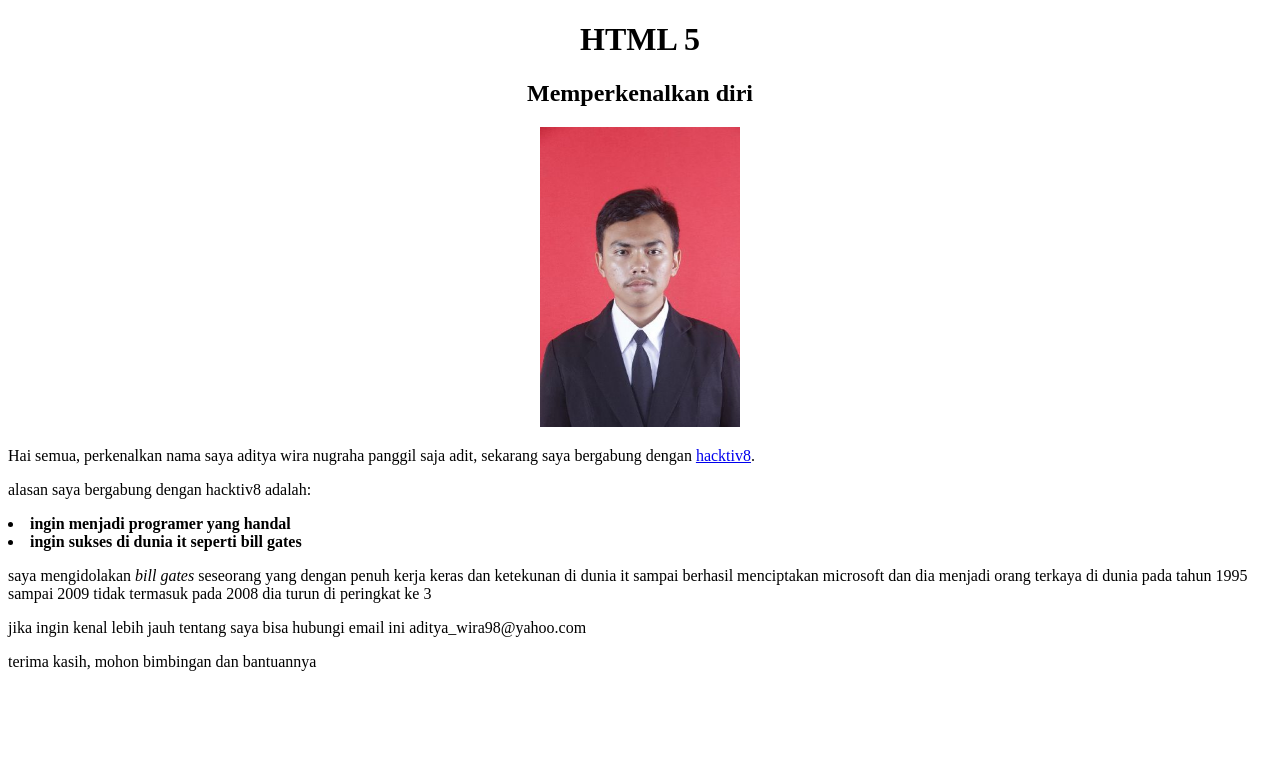
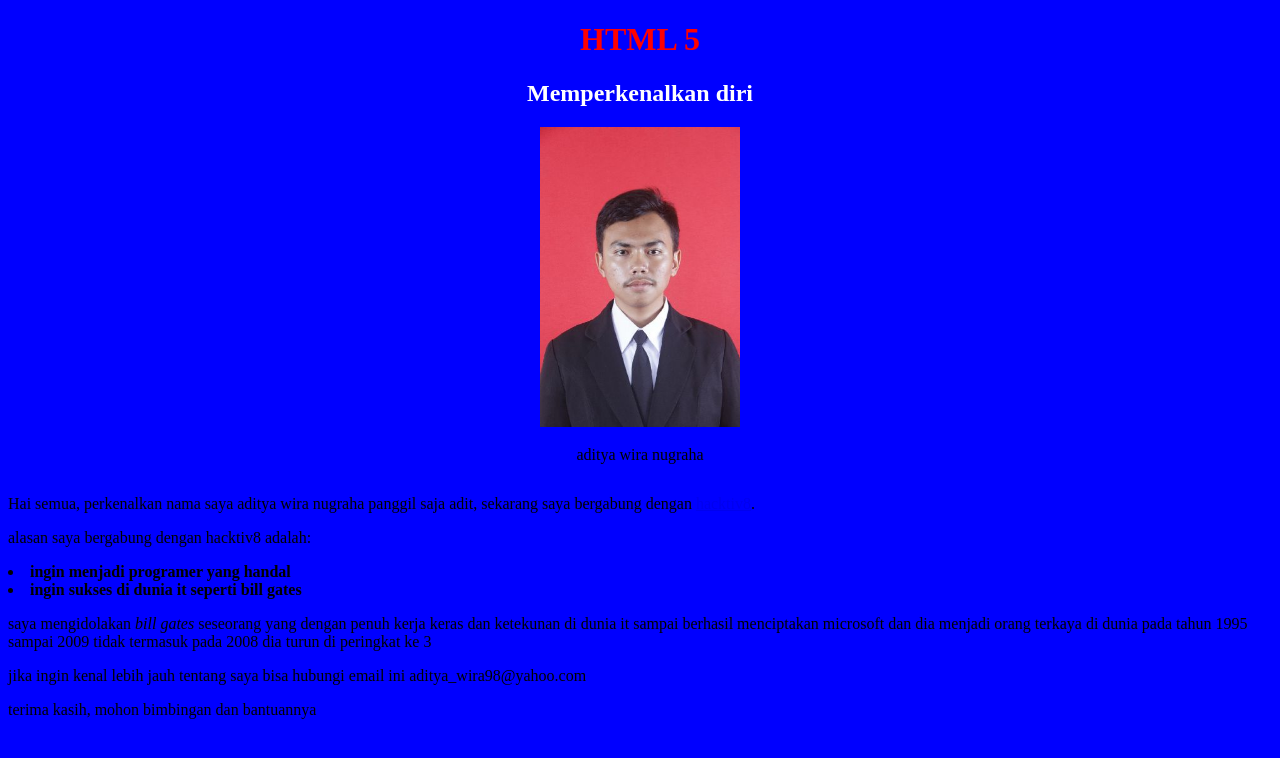
Before and after one commit to adityawira15/adityawira15.github.io, a plain HTML site: page index.html in a window 1280 px wide. Drawn offline with Linux system fonts and the light colour scheme.

Commit message:
Update index.html

```diff
--- a/index.html
+++ b/index.html
@@ -1,12 +1,47 @@
 <!doctype html>
 <html>
 <head>
+  <style>
+    body {
+    background-color: blue;
+}
+    h1 {
+    color: red;
+    text-align: center;
+}
+    h2 {
+    color: white;
+    text-align: center;
+}
+    div.img {
+    margin: 5px;
+    border: 1px solid #ccc;
+    float: left;
+    width: 180px;
+}
+
+div.img:hover {
+    border: 1px solid #777;
+}
+
+div.img img {
+    width: 100%;
+    height: auto;
+}
+
+div.desc {
+    padding: 15px;
+    text-align: center;
+}
+  </style>
   <title>my profil</title>
-  <h1><center>HTML 5</center></h1>
-  <h2><center>Memperkenalkan diri</center></h2>
+  <h1>HTML 5</h1>
+  <h2>Memperkenalkan diri</h2>
 </head>
-<div style="text-align:center;"><img src="https://github.com/adityawira15/adityawira15.github.io/blob/master/foto/IMG_20160511_060914.jpg?raw=true" alt="Gambar adit" width="200" height="300"></div>
 <body>
+  <div style="text-align:center;"><img src="https://github.com/adityawira15/adityawira15.github.io/blob/master/foto/IMG_20160511_060914.jpg?raw=true" alt="Gambar adit" width="200" height="300">
+ <div class="desc">aditya wira nugraha</div>
+</div>
   <p> Hai semua, perkenalkan nama saya aditya wira nugraha panggil saja adit, sekarang saya bergabung dengan <a href="https://hacktiv8.com">hacktiv8</a>.</p>
   <p> alasan saya bergabung dengan hacktiv8 adalah:
     <li>
```
